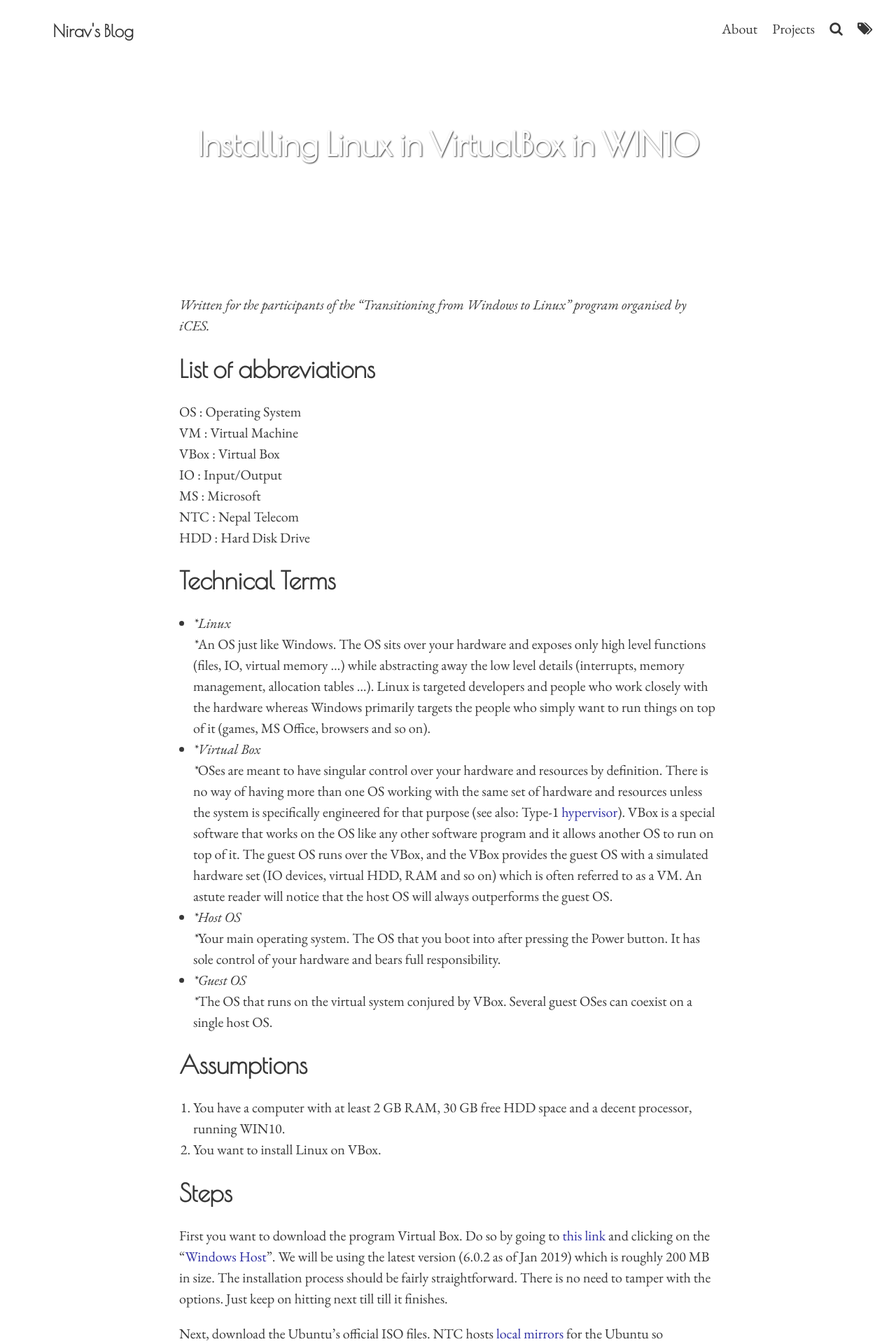
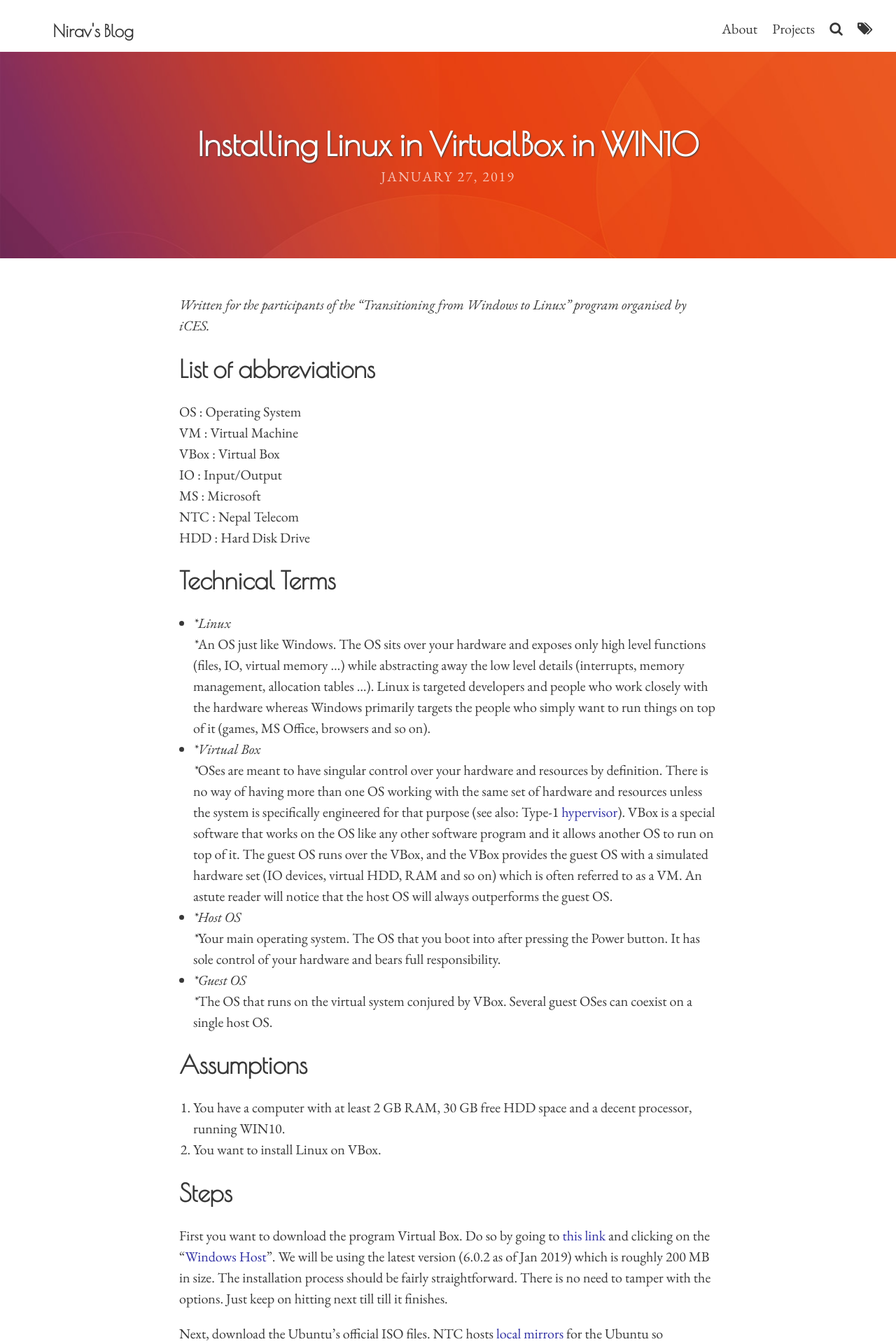
Before and after one commit to niravcodes/niravcodes.github.io, a Jekyll site: the page built from _posts/2019-01-27-installing-linux-in-virtualbox-in-win10.md, in a window 1280 px wide. Shown: the top 1920 px of the page at 70% size. Built offline with Jekyll 4.4.1, drawn with Linux system fonts in a browser that asks for light colours; comment, search, counter and statistics services are not loaded.

Commit message:
Update from Forestry.io - Updated installing-linux-in-virtualbox-in-win10.md

```diff
--- a/_posts/2019-01-27-installing-linux-in-virtualbox-in-win10.md
+++ b/_posts/2019-01-27-installing-linux-in-virtualbox-in-win10.md
@@ -4,7 +4,7 @@
 title: Installing Linux in VirtualBox in WIN10
 tags:
 - tutorial
-feature-img: ''
+feature-img: https://nirav.com.np/assets/img/ubuntu-1710-default-wallpaper-artful.jpg
 thumbnail: ''
 date: 2019-01-27 16:08:17 +0000
 
```
